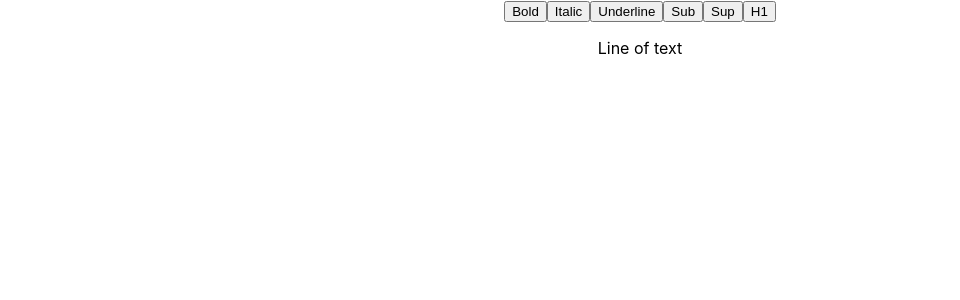
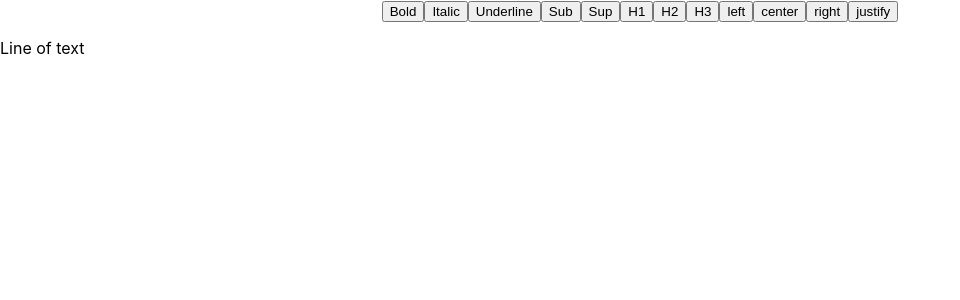
Before and after one commit to hakisan99/rte-component, a React (Create React App) app: page / in a window 1280 px wide. Shown: the top 300 px of the page, without its empty margins (0-960 px from the left). Built offline with nearby package versions, Linux system fonts and the light colour scheme.

Commit message:
feat(aligntment): add alignment block feat(table): add table block, no manipulation yet

```diff
--- a/package.json
+++ b/package.json
@@ -37,5 +37,8 @@
       "last 1 firefox version",
       "last 1 safari version"
     ]
+  },
+  "devDependencies": {
+    "eslint": "^7.23.0"
   }
 }
--- /dev/null
+++ b/src/components/Element.jsx
@@ -0,0 +1,40 @@
+import React from 'react';
+
+// Element Render
+const Element = (props) => {
+  const { attributes, element, children } = props;
+  switch (element.type) {
+    case 'h1':
+      return <h1 {...attributes}>{children}</h1>;
+    case 'h2':
+      return <h2 {...attributes}>{children}</h2>;
+    case 'h3':
+      return <h3 {...attributes}>{children}</h3>;
+    case 'table':
+      return (
+        <table style={{border: '1px #000 solid', borderCollapse: 'collapse'}}>
+          <tbody {...attributes}>{children}</tbody>
+        </table>
+      );
+    case 'table-row':
+      return <tr {...attributes}>{children}</tr>;
+    case 'table-cell':
+      return <td style={{border: '1px #000 solid'}} {...attributes}>{children}</td>
+    case 'left':
+      return <p {...attributes} style={{textAlign: 'left'}}>{children}</p>
+    case 'right':
+      return <p {...attributes} style={{textAlign: 'right'}}>{children}</p>
+    case 'center':
+      return <p {...attributes} style={{textAlign: 'center'}}>{children}</p>
+    case 'justify':
+      return <p {...attributes} style={{textAlign: 'justify'}}>{children}</p>
+    default:
+      return <DefaultElement {...props} />;
+  }
+};
+
+const DefaultElement = (props) => {
+  return <p style={{textAlign: 'left'}} {...props.attributes}>{props.children}</p>;
+};
+
+export default Element;
--- /dev/null
+++ b/src/components/Leaf.jsx
@@ -0,0 +1,23 @@
+import React from 'react';
+
+const Leaf = (props) => {
+  let { attributes, children, leaf } = props;
+  if (leaf.bold) {
+    children = <strong>{children}</strong>
+  }
+  if (leaf.italic) {
+    children = <i>{children}</i>
+  }
+  if (leaf.underline) {
+    children = <u>{children}</u>
+  }
+  if (leaf.sub) {
+    children = <sub>{children}</sub>
+  }
+  if (leaf.sup) {
+    children = <sup>{children}</sup>
+  }
+  return <span {...attributes}>{children}</span>
+}
+
+export default Leaf;
--- a/src/components/RichTextEditor.jsx
+++ b/src/components/RichTextEditor.jsx
@@ -1,57 +1,10 @@
 import React, { useMemo, useState, useCallback } from 'react';
-import { createEditor, Transforms, Text, Editor } from 'slate';
+import { createEditor } from 'slate';
 import { Slate, Editable, withReact } from 'slate-react';
 import { withHistory } from 'slate-history';
-
-class EditorTools {
-  markCheck(editor, mark) {
-    const [match] = Editor.nodes(editor,{
-      match: n => {
-        switch (mark) {
-          case 'bold':
-            return n.bold === true;
-          case 'italic':
-            return n.italic === true;
-          case 'underline':
-            return n.underline === true;
-          case 'sub':
-            return n.sub === true;
-          case 'sup':
-            return n.sup === true;
-          default:
-            return false;
-        }
-      },
-    });
-    // !!undefined => false
-    return !!match
-  };
-
-  blockCheck(editor, type) {
-    const [match] = Editor.nodes(editor, {
-      match: n => n.type === type
-    });
-    return !!match
-  }
-
-  toggleBlock(editor, type) {
-    const isActive = this.blockCheck(editor, type);
-    Transforms.setNodes(
-      editor,
-      { type: isActive ? null : type},
-      { match: n => Editor.isBlock(editor, n)}
-    );
-  };
-
-  toggleMark(editor, mark) {
-    const isActive = this.markCheck(editor, mark);
-    Transforms.setNodes(
-      editor,
-      { [mark]: isActive ? null : true},
-      { match: n => Text.isText(n), split: 'true'}
-    )
-  };
-};
+import Element from './Element';
+import Leaf from './Leaf';
+import EditorTools from './editor-tools/EditorTools';
 
 const editorTools = new EditorTools()
 
@@ -93,46 +46,28 @@ const RichTextEditor = () => {
       <button onMouseDown={() => editorTools.toggleBlock(editor, 'h1')}>
         H1
       </button>
+      <button onMouseDown={() => editorTools.toggleBlock(editor, 'h2')}>
+        H2
+      </button>
+      <button onMouseDown={() => editorTools.toggleBlock(editor, 'h3')}>
+        H3
+      </button>
+      <button onMouseDown={() => editorTools.toggleBlock(editor, 'left')}>
+        left
+      </button>
+      <button onMouseDown={() => editorTools.toggleBlock(editor, 'center')}>
+        center
+      </button>
+      <button onMouseDown={() => editorTools.toggleBlock(editor, 'right')}>
+        right
+      </button>
+      <button onMouseDown={() => editorTools.toggleBlock(editor, 'justify')}>
+        justify
+      </button>
       <Editable renderElement={renderElement} renderLeaf={renderLeaf} />
     </Slate>
   );
 }
 
 
-// Element Render
-
-const Element = (props) => {
-  const { attributes, element, children } = props;
-  switch (element.type) {
-    case 'h1':
-      return <h1 {...attributes}>{children}</h1>
-    default:
-      return <DefaultElement {...props} />;
-  }
-}
-
-const DefaultElement = (props) => {
-  return <p {...props.attributes}>{props.children}</p>
-};
-
-const Leaf = (props) => {
-  let { attributes, children, leaf } = props;
-  if (leaf.bold) {
-    children = <strong>{children}</strong>
-  }
-  if (leaf.italic) {
-    children = <i>{children}</i>
-  }
-  if (leaf.underline) {
-    children = <u>{children}</u>
-  }
-  if (leaf.sub) {
-    children = <sub>{children}</sub>
-  }
-  if (leaf.sup) {
-    children = <sup>{children}</sup>
-  }
-  return <span {...attributes}>{children}</span>
-}
-
 export default RichTextEditor
--- /dev/null
+++ b/src/components/editor-tools/EditorTools.js
@@ -0,0 +1,53 @@
+import { Transforms, Text, Editor } from 'slate';
+
+class EditorTools {
+  markCheck(editor, mark) {
+    const [match] = Editor.nodes(editor,{
+      match: n => {
+        switch (mark) {
+          case 'bold':
+            return n.bold === true;
+          case 'italic':
+            return n.italic === true;
+          case 'underline':
+            return n.underline === true;
+          case 'sub':
+            return n.sub === true;
+          case 'sup':
+            return n.sup === true;
+          default:
+            return false;
+        }
+      },
+    });
+    // !!undefined => false
+    return !!match
+  };
+
+  blockCheck(editor, type) {
+    const [match] = Editor.nodes(editor, {
+      match: n => n.type === type
+    });
+    return !!match
+  }
+
+  toggleBlock(editor, type) {
+    const isActive = this.blockCheck(editor, type);
+    Transforms.setNodes(
+      editor,
+      { type: isActive ? null : type},
+      { match: n => Editor.isBlock(editor, n)}
+    );
+  };
+
+  toggleMark(editor, mark) {
+    const isActive = this.markCheck(editor, mark);
+    Transforms.setNodes(
+      editor,
+      { [mark]: isActive ? null : true},
+      { match: n => Text.isText(n), split: 'true'}
+    )
+  };
+};
+
+export default EditorTools
```
